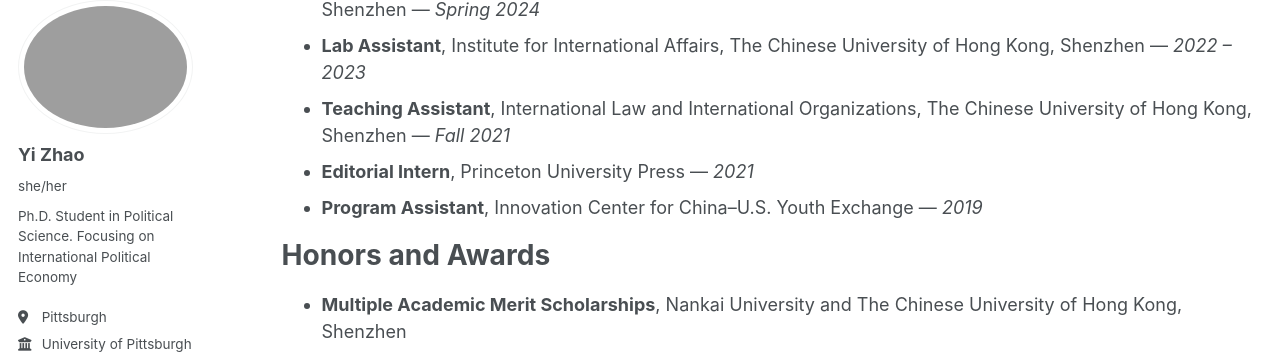
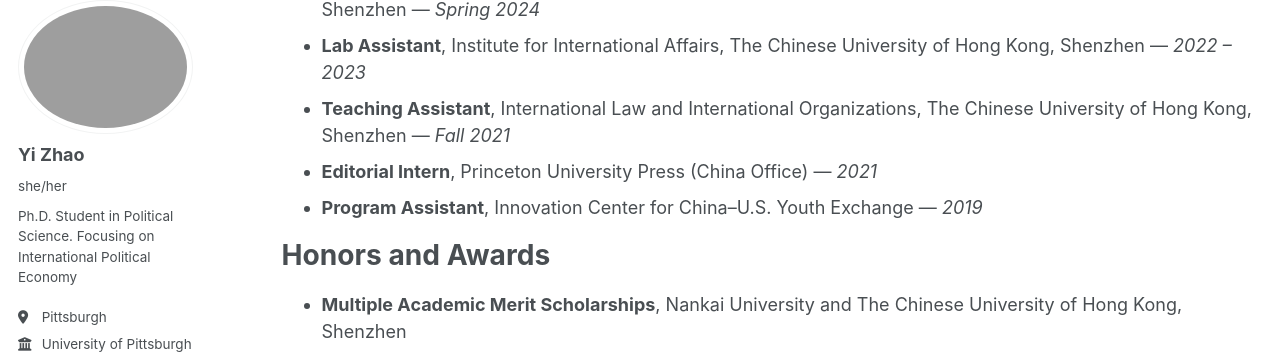
Before and after one commit to YiZhao999/YiZhao999.github.io, a Jekyll site: the page built from _pages/cv.md, in a window 1280 px wide and 900 px high, scrolled down 429 px. Shown: the part 99-453 px from the top of the window. Built offline with Jekyll 4.4.1, drawn with Linux system fonts in a browser that asks for light colours; a script that is not in the unit is left out.

Commit message:
Update editorial intern description in CV

```diff
--- a/_pages/cv.md
+++ b/_pages/cv.md
@@ -21,7 +21,7 @@ redirect_from:
 - **Research Assistant**, School of Humanities and Social Science, The Chinese University of Hong Kong, Shenzhen — *Spring 2024*
 - **Lab Assistant**, Institute for International Affairs, The Chinese University of Hong Kong, Shenzhen — *2022 – 2023*
 - **Teaching Assistant**, International Law and International Organizations, The Chinese University of Hong Kong, Shenzhen — *Fall 2021*
-- **Editorial Intern**, Princeton University Press — *2021*
+- **Editorial Intern**, Princeton University Press (China Office) — *2021*
 - **Program Assistant**, Innovation Center for China–U.S. Youth Exchange — *2019*
 
 # Honors and Awards
```
